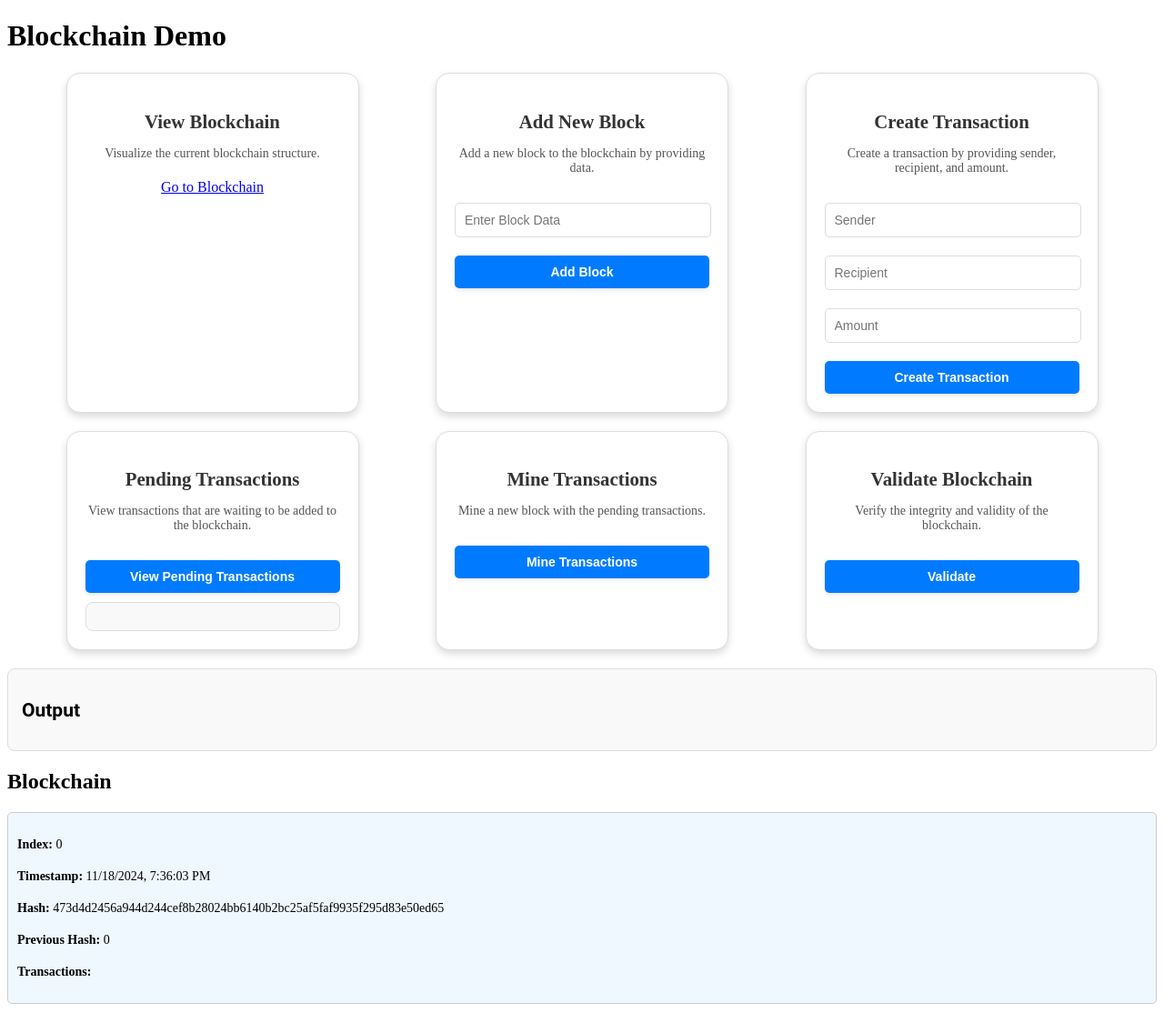
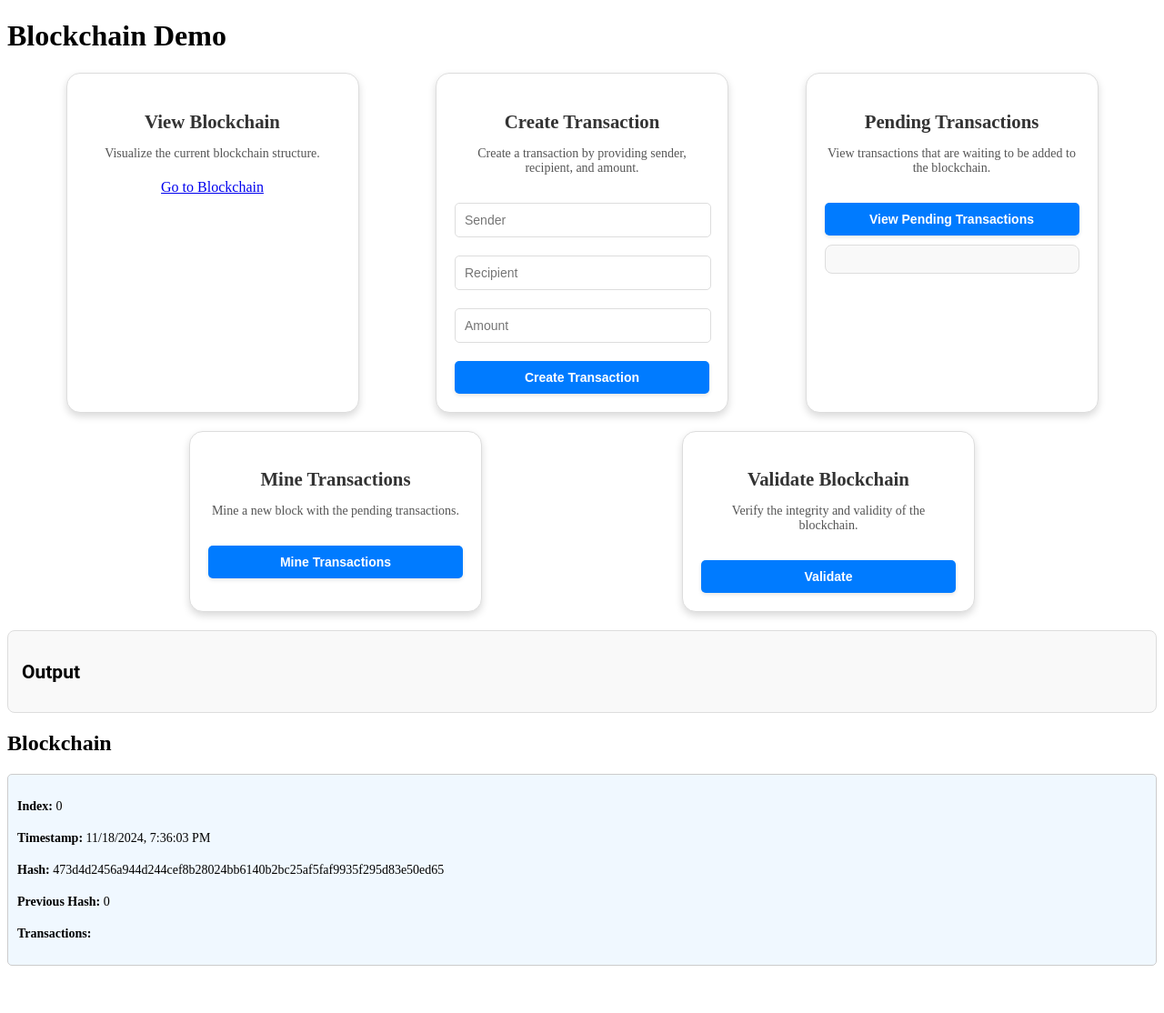
Before and after one commit to Scen4ri0/blockchain_demo, a Flask app: page / in a window 1280 px wide. Shown: the whole page at 91% size. After the commit the page ends 1062 px from the top, so only its background shows below. Run offline with Flask 3, Linux system fonts and the light colour scheme; data that the repository does not hold is empty.

Commit message:
fixed interface and added start.sh

```diff
--- a/static/index.js
+++ b/static/index.js
@@ -2,34 +2,6 @@ async function handleError(response) {
     const errorText = await response.text();
     console.error("Error response:", errorText);
     return errorText || response.statusText;
-}
-
-async function addBlock() {
-    const blockData = document.getElementById("blockData").value.trim();
-    if (!blockData) {
-        alert("Please enter block data.");
-        return;
-    }
-
-    try {
-        const response = await fetch('/api/add_block', {
-            method: 'POST',
-            headers: { 'Content-Type': 'application/json' },
-            body: JSON.stringify({ data: blockData }),
-        });
-
-        if (response.ok) {
-            const result = await response.json();
-            alert(result.message);
-            fetchChain(); // Обновление цепочки
-        } else {
-            const errorText = await handleError(response);
-            alert(`Error: ${errorText}`);
-        }
-    } catch (error) {
-        console.error("Error adding block:", error);
-        alert("Failed to add block. Please try again.");
-    }
 }
 
 async function validateBlockchain() {
--- a/templates/index.html
+++ b/templates/index.html
@@ -13,12 +13,6 @@
             <h3>View Blockchain</h3>
             <p>Visualize the current blockchain structure.</p>
             <a href="/chain" class="button">Go to Blockchain</a>
-        </div>
-        <div class="action-card">
-            <h3>Add New Block</h3>
-            <p>Add a new block to the blockchain by providing data.</p>
-            <input type="text" id="blockData" placeholder="Enter Block Data">
-            <button class="button" onclick="addBlock()">Add Block</button>
         </div>
         <div class="action-card">
             <h3>Create Transaction</h3>
```
Also changed, not shown: 1 other file.
